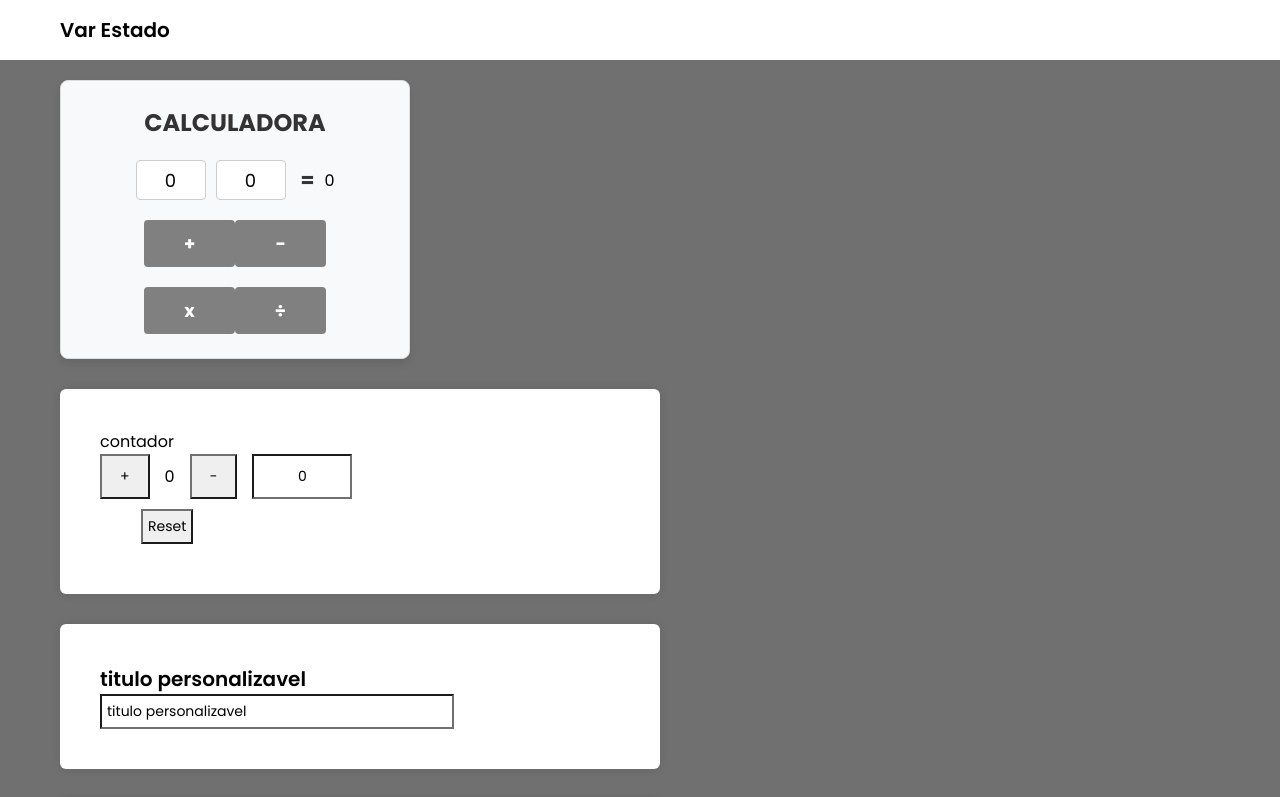
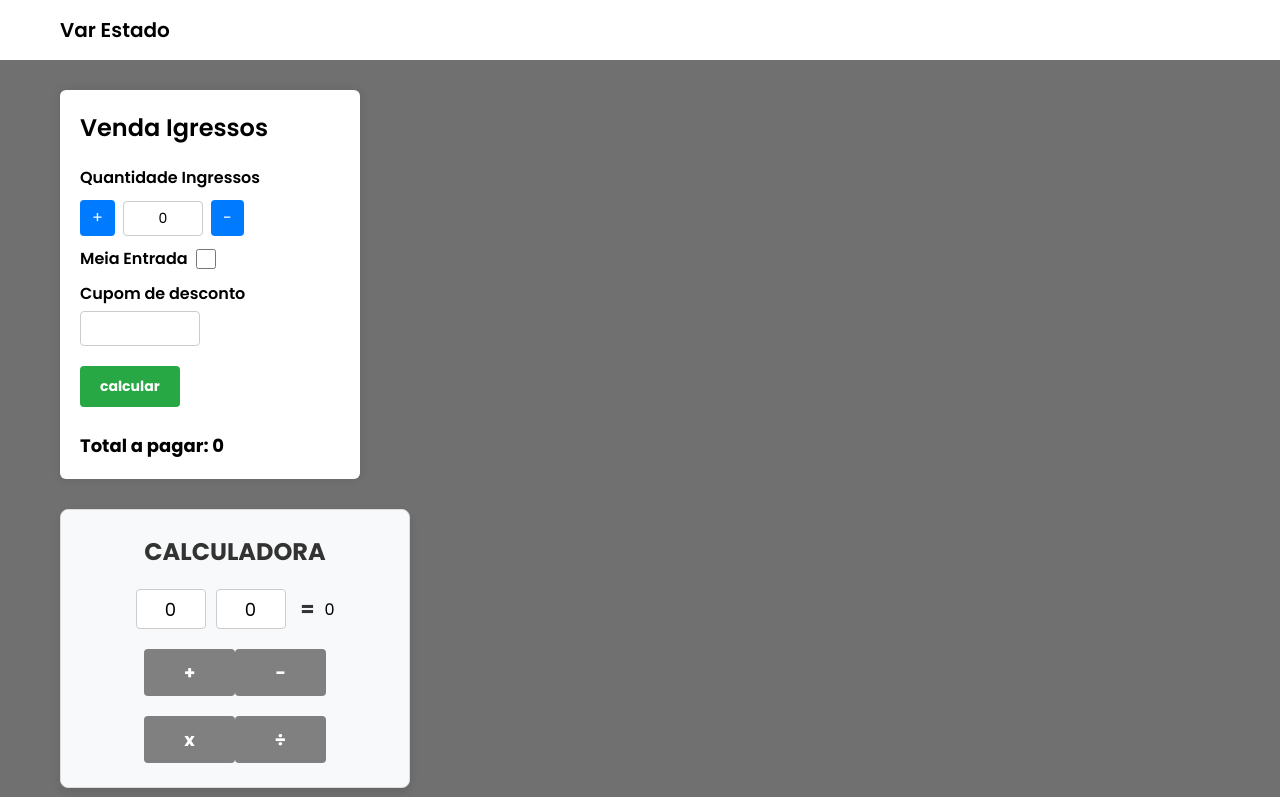
Before and after one commit to 11pedrofxx/curso-react, a React (Create React App) app: page /varEstado in a window 1280 px wide. Shown: the top 797 px of the page. Built offline with nearby package versions, Linux system fonts and the light colour scheme.

Commit message:
camada service e um pequeno sistema de calcular compra de ingresso

```diff
--- a/src/pages/varEstado/index.jsx
+++ b/src/pages/varEstado/index.jsx
@@ -1,6 +1,7 @@
 import './index.scss';
 import {useState } from 'react';
 import { tratarnumero } from '../../utils/tratarnumero.js';
+import calcularValorIngresso from '../../service/ingresso.js';
 
 export default function VarEstado() {
 
@@ -20,6 +21,10 @@ export default function VarEstado() {
     const [num2, setnum2] = useState(0);
     const [resp, setresp] = useState(0);
 
+    const [ValorIng, setValorIng] = useState(0);
+    const [meioIng, setmeioIng] = useState(false);
+    const [cupom, setcupom] = useState('');
+    const [totaling, settotaling] = useState(0);
 
     function aumentar() {
 
@@ -85,8 +90,11 @@ export default function VarEstado() {
 
     }
 
+    function calcIngresso() {
 
-
+        let total = calcularValorIngresso(meioIng, ValorIng, cupom);
+        settotaling(total);
+    }
 
 
     return (
@@ -94,6 +102,31 @@ export default function VarEstado() {
         <div className='pagina-var-estado pagina'>
 
         <header className='cabecalho'><h1>Var Estado</h1></header>
+
+        <section className='secao ingresso'>
+
+            <h1>Venda Igressos</h1>
+            <label>Quantidade Ingressos</label>
+            <div className='comprarIngresso' >
+                <button onClick={ e => setValorIng(ValorIng + 1) } > + </button>
+                <input type="text" value={ValorIng}/>
+                <button onClick={ e => setValorIng(ValorIng - 1) } > - </button>
+            </div>
+
+            <div className='meiaentrada' >
+                <label>Meia Entrada</label>
+                <input checked={meioIng} onChange={e => setmeioIng(e.target.checked)} type="checkbox" />
+            </div>
+
+            <div className='cupom' >
+                <label >Cupom de desconto</label>
+                <input value={cupom} onChange={e => setcupom(e.target.value)}  type="text" />
+            </div>
+
+            <button onClick={calcIngresso} >calcular</button>
+            <h2 value={totaling}>Total a pagar: {totaling}</h2>
+
+        </section>
 
             <section className='secao calculadora-container'>
                 <h1 className='calc-titulo'>CALCULADORA</h1>
--- a/src/pages/varEstado/index.scss
+++ b/src/pages/varEstado/index.scss
@@ -2,7 +2,104 @@
 
 .pagina-var-estado {
 
+.secao.ingresso {
+  display: flex;
+  justify-content: center;
+  flex-direction: column;
+  align-items: flex-start;
+  gap: 10px; // Espaçamento entre os elementos da seção
+  padding: 20px;
+  font-family: sans-serif;
+  max-width: 300px;
 
+  h1 {
+    font-size: 24px;
+    margin-bottom: 10px;
+  }
+
+  h2 {
+    font-size: 18px;
+    margin-top: 15px;
+  }
+
+  label {
+    font-weight: 600;
+  }
+
+  .comprarIngresso {
+    display: flex;
+    align-items: center;
+    gap: 8px;
+
+    input {
+      width: 80px;
+      padding: 6px;
+      text-align: center;
+      border: 1px solid #ccc;
+      border-radius: 4px;
+    }
+
+    button {
+      padding: 6px 12px;
+      cursor: pointer;
+      background-color: #007bff;
+      color: white;
+      border: none;
+      border-radius: 4px;
+      font-size: 16px;
+
+      &:hover {
+        background-color: #0056b3;
+      }
+    }
+  }
+
+  .meiaentrada {
+    display: flex;
+    flex-direction: row;
+    align-items: center;
+
+    label {
+      cursor: pointer;
+    }
+
+    input {
+      width: 20px;
+      height: 20px;
+      margin-left: 8px;
+      cursor: pointer;
+    }
+  }
+
+  .cupom {
+    display: flex;
+    flex-direction: column;
+    gap: 5px;
+
+    input {
+      width: 120px;
+      padding: 6px;
+      border: 1px solid #ccc;
+      border-radius: 4px;
+    }
+  }
+
+  // Estilo para o botão "calcular" no final da seção
+  > button {
+    padding: 10px 20px;
+    background-color: #28a745;
+    color: white;
+    border: none;
+    border-radius: 4px;
+    font-weight: bold;
+    cursor: pointer;
+    margin-top: 10px;
+
+    &:hover {
+      background-color: #218838;
+    }
+  }
+}
 
     .Container{
 
--- /dev/null
+++ b/src/service/ingresso.js
@@ -0,0 +1,19 @@
+export default function calcularValorIngresso (meioIng, ValorIng, cupom) {
+
+      let total = 0;
+
+
+        if (meioIng === true) {
+            total = ValorIng * 15.00;
+        } else {
+            total = ValorIng * 30.00;
+        }
+
+
+        if (cupom.toUpperCase() === 'AMOFILME') {
+            let desc = total * 0.05;
+            total = total - desc;
+        }
+
+        return total
+}
```
